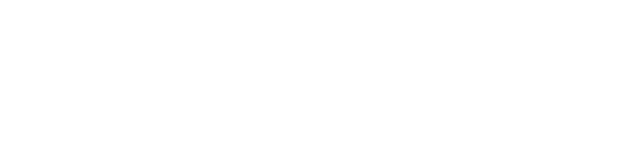
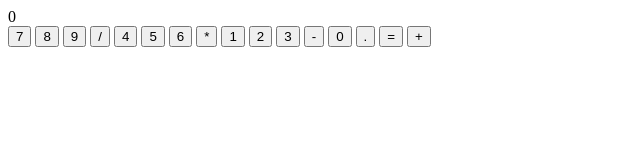
Before and after one commit to Thermidorien/calculator, a plain HTML site: page index.html in a window 1280 px wide. Shown: the whole page, without its empty margins (0-640 px from the left). Drawn offline with Linux system fonts and the light colour scheme.

Commit message:
created html outline for calculator

```diff
--- a/index.html
+++ b/index.html
@@ -7,9 +7,26 @@
 </head>
 
 <body>
-
-
-
+    <div class="calculator">
+        <div class="display" id="display">0</div>
+        <div class="buttons">
+            <button class="button">7</button>
+            <button class="button">8</button>
+            <button class="button">9</button>
+            <button class="button">/</button>
+            <button class="button">4</button>
+            <button class="button">5</button>
+            <button class="button">6</button>
+            <button class="button">*</button>
+            <button class="button">1</button>
+            <button class="button">2</button>
+            <button class="button">3</button>
+            <button class="button">-</button>
+            <button class="button">0</button>
+            <button class="button">.</button>
+            <button class="button">=</button>
+            <button class="button">+</button>
+        </div>
 </body>
 
 </html>
```
